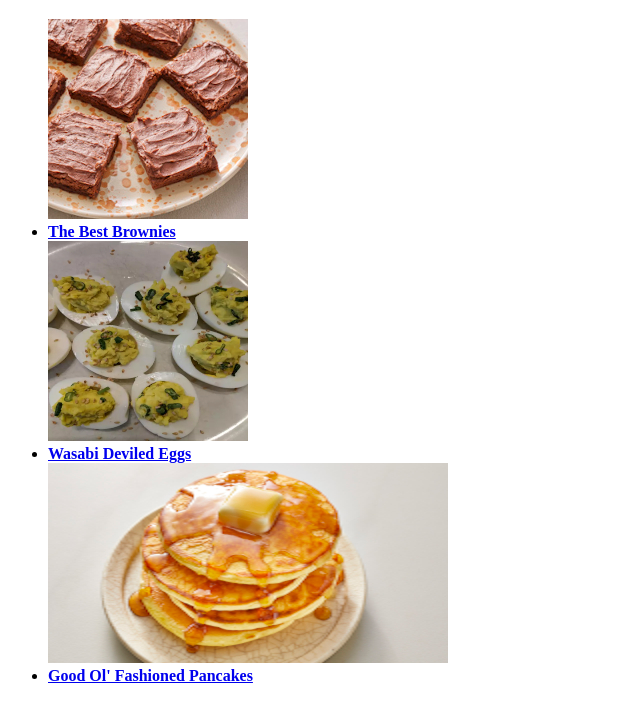
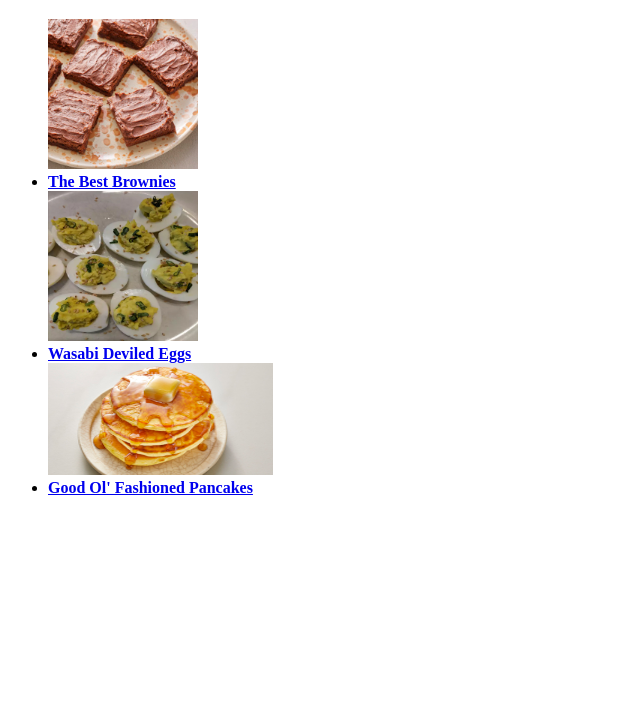
Before and after one commit to RyanHeadlee/odin-recipes, a plain HTML site: page index.html in a window 1280 px wide. Shown: the part 61-780 px from the top of the page, without its empty margins (0-640 px from the left). Drawn offline with Linux system fonts and the light colour scheme.

```diff
--- a/index.html
+++ b/index.html
@@ -9,13 +9,13 @@
     <body>
         <h1>Odin Recipes</h1>
         <ul>
-            <img
+            <img class="brownies home"
             src="./images/brownies.jpeg" alt="A platter of perfect brownies">
             <li><a href="./recipes/brownies.html"><strong>The Best Brownies</strong></a></li>
-            <img
+            <img class="deviledeggs home"
             src="./images/deviledeggs.jpeg" alt="Syrup-drenched pancakes">
             <li><a href="./recipes/deviledeggs.html"><strong>Wasabi Deviled Eggs</strong></a></li>
-            <img
+            <img class="pancakes home"
             src="./images/pancakes.jpeg" alt="Spicy deviled eggs">
             <li><a href="./recipes/pancakes.html"><strong>Good Ol' Fashioned Pancakes</strong></a></li>
         </ul>
--- a/styles.css
+++ b/styles.css
@@ -1,4 +1,29 @@
 .brownies {
     height: auto;
-    width: 400px;
+    width: 225px;
 }
+
+.brownies.home {
+    height: auto;
+    width: 150px;
+}
+
+.deviledeggs {
+    height: auto;
+    width: 225px;
+}
+
+.deviledeggs.home {
+    height: auto;
+    width: 150px;
+}
+
+.pancakes {
+    height: auto;
+    width: 300px;
+}
+
+.pancakes.home {
+    height: auto;
+    width: 225px;
+}
```
Also changed, not shown: recipes/deviledeggs.html (+2 -2 lines), recipes/pancakes.html (+1 -1 lines).
